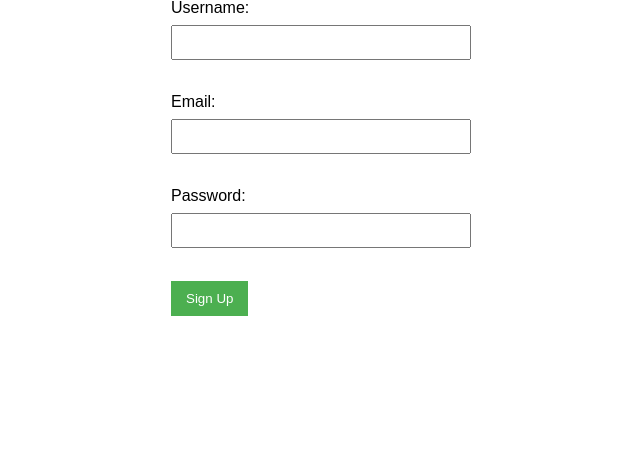
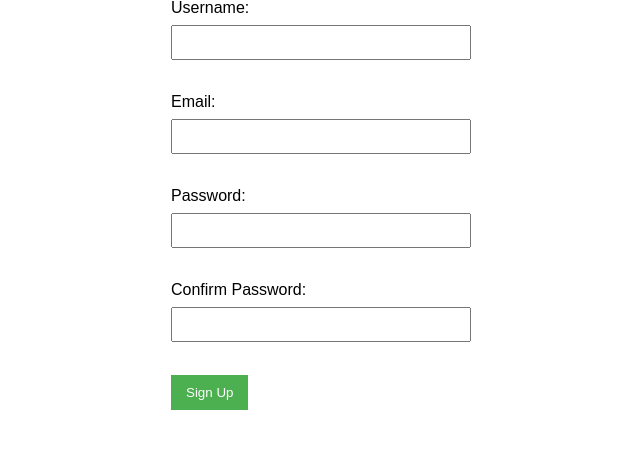
Before and after one commit to Aakash070802/DevOps-Assginments, a Flask app: page / in a window 1280 px wide. Shown: the part 143-592 px from the top of the page, without its empty margins (319-959 px from the left). Run offline with Flask 3, Linux system fonts and the light colour scheme.

Commit message:
some fixes done in OS

```diff
--- a/flask-mongodb/app.py
+++ b/flask-mongodb/app.py
@@ -1,5 +1,12 @@
-from flask import Flask, request, render_template
+from flask import Flask, request, render_template, jsonify
 from datetime import datetime
+import pymongo
+
+
+client = pymongo.MongoClient("mongodb+srv://akkiakash294_db_user:Akkimongo741974@learncluster.nixinic.mongodb.net/?appName=learnCluster")
+
+db = client.test
+
 
 app = Flask(__name__)
 
@@ -10,7 +17,29 @@ def home():
     current_time = datetime.now().strftime('%H:%M')
     print(day_of_week)
     return render_template('index.html' , day=day_of_week, time=current_time)
+@app.route('/submit', methods=['POST'])
+def submit():
+    username = request.form['username']
+    email = request.form['email']
+    password = request.form['password']
+    confirm_password = request.form['cnf-passwrd']
 
+    if password != confirm_password:
+        return jsonify({
+            'status': 'error',
+            'message': 'Password do not match'
+        })
+    user_data = {
+        'username': username,
+        'email': email,
+        'password': password
+    }
+    print(user_data)
+    return jsonify({
+        'status': 'success',
+        'message': 'User registered successfully',
+        'data': user_data
+    })
 
 if __name__ == '__main__':
     app.run(debug=True)
--- a/flask-mongodb/templates/index.html
+++ b/flask-mongodb/templates/index.html
@@ -1,8 +1,8 @@
 <!DOCTYPE html>
 <html lang="en">
   <head>
-    <meta charset="UTF-8">
-    <meta name="viewport" content="width=device-width, initial-scale=1.0">
+    <meta charset="UTF-8" />
+    <meta name="viewport" content="width=device-width, initial-scale=1.0" />
     <title>Sign Up | Page</title>
     <style>
       body {
@@ -17,14 +17,16 @@
         display: block;
         margin-bottom: 8px;
       }
-        input[type="text"], input[type="email"], input[type="password"] {
+      input[type="text"],
+      input[type="email"],
+      input[type="password"] {
         width: 100%;
         padding: 8px;
         margin-bottom: 15px;
         box-sizing: border-box;
       }
       input[type="submit"] {
-            background-color: #4CAF50;
+        background-color: #4caf50;
         color: white;
         padding: 10px 15px;
         border: none;
@@ -38,14 +40,26 @@
   <body>
     <h1>Sign Up</h1>
     <p>Today is {{ day }} {{ time }}</p>
-    <form action="/signup" method="post">
+    <form action="/submit" method="post">
       <label for="username">Username:</label>
-        <input type="text" id="username" name="username" required><br><br>
+      <input type="text" id="username" name="username" required /><br /><br />
       <label for="email">Email:</label>
-        <input type="email" id="email" name="email" required><br><br>
+      <input type="email" id="email" name="email" required /><br /><br />
       <label for="password">Password:</label>
-        <input type="password" id="password" name="password" required><br><br>
-        <input type="submit" value="Sign Up">
+      <input
+        type="password"
+        id="password"
+        name="password"
+        required
+      /><br /><br />
+      <label for="confirm_password">Confirm Password:</label>
+      <input
+        type="password"
+        id="confirm_password"
+        name="cnf-passwrd"
+        required
+      /><br /><br />
+      <input type="submit" value="Sign Up" />
     </form>
   </body>
 </html>
```
Also changed, not shown: assign-1/secure.txt (deleted), assign-1/test_dir/renamed_example.txt (deleted), assign-1/unzipped_dir/test_dir/renamed_example.txt (deleted), test.txt (added). Lines whose indentation alone changed are shown as unchanged.
